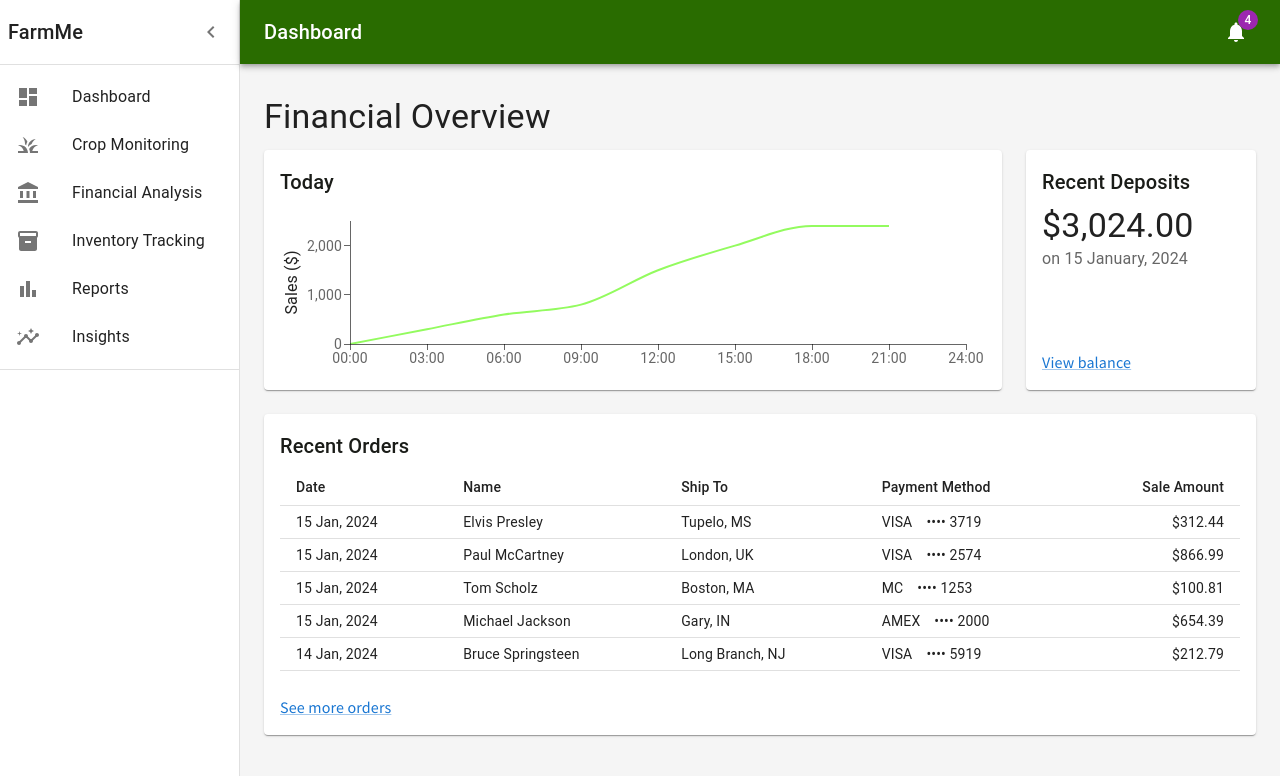
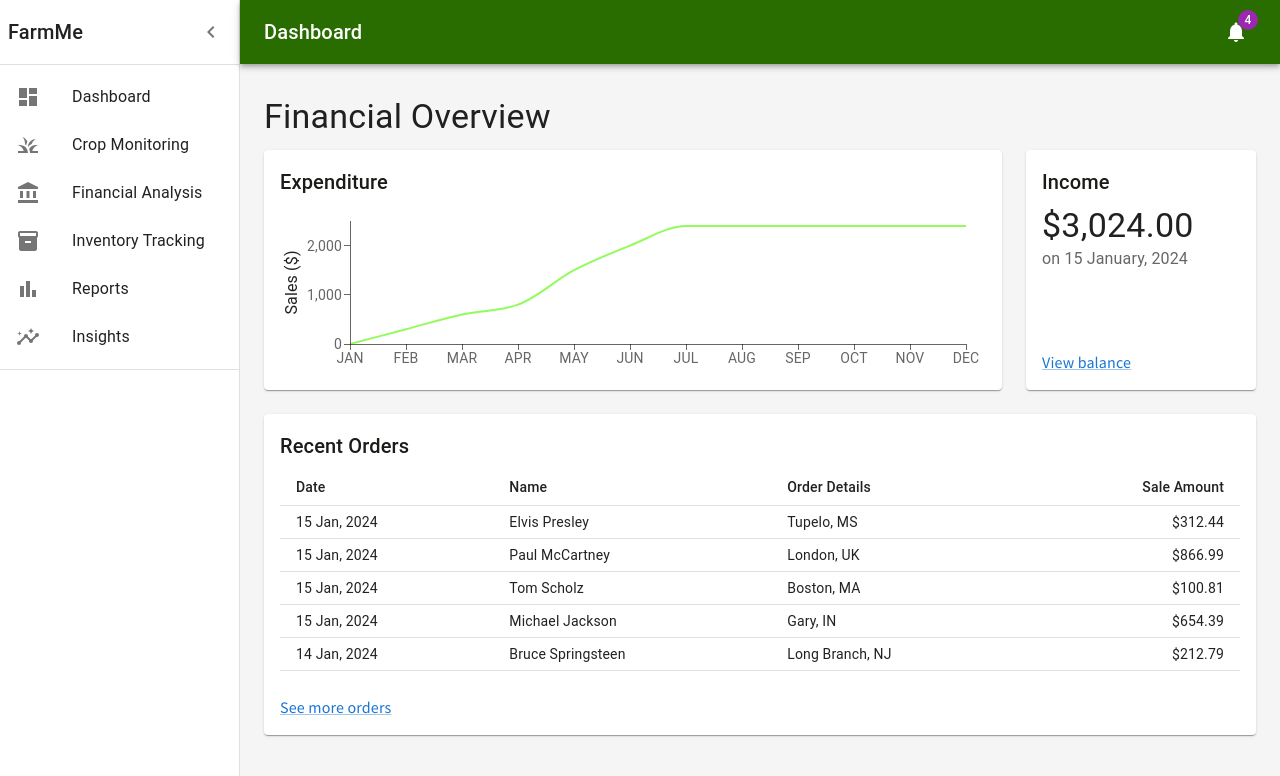
Before and after one commit to Abby422/Farmer, a React (Create React App) app: page / in a window 1280 px wide. Shown: the top 776 px of the page. Built offline with nearby package versions, Linux system fonts and the light colour scheme.

Commit message:
Changed dashboard

```diff
--- a/src/pages/Dashboard/Chart.js
+++ b/src/pages/Dashboard/Chart.js
@@ -10,15 +10,19 @@ function createData(time, amount) {
 }
 
 const data = [
-  createData("00:00", 0),
-  createData("03:00", 300),
-  createData("06:00", 600),
-  createData("09:00", 800),
-  createData("12:00", 1500),
-  createData("15:00", 2000),
-  createData("18:00", 2400),
-  createData("21:00", 2400),
-  createData("24:00"),
+  createData("JAN", 0),
+  createData("FEB", 300),
+  createData("MAR", 600),
+  createData("APR", 800),
+  createData("MAY", 1500),
+  createData("JUN", 2000),
+  createData("JUL", 2400),
+  createData("AUG", 2400),
+  createData("SEP", 2400),
+  createData("OCT", 2400),
+  createData("NOV", 2400),
+  createData("DEC", 2400),
+
 ];
 
 export default function Chart() {
@@ -26,7 +30,7 @@ export default function Chart() {
 
   return (
     <React.Fragment>
-      <Title color="#1a1c18">Today</Title>
+      <Title color="#1a1c18">Expenditure</Title>
       <div style={{ width: "100%", flexGrow: 1, overflow: "hidden" }}>
         <LineChart
           dataset={data}
--- a/src/pages/Dashboard/Deposits.js
+++ b/src/pages/Dashboard/Deposits.js
@@ -10,7 +10,7 @@ function preventDefault(event) {
 export default function Deposits() {
   return (
     <React.Fragment>
-      <Title>Recent Deposits</Title>
+      <Title>Income</Title>
       <Typography component="p" variant="h4">
         $3,024.00
       </Typography>
--- a/src/pages/Dashboard/Orders.js
+++ b/src/pages/Dashboard/Orders.js
@@ -69,8 +69,7 @@ export default function Orders() {
           <TableRow>
             <TableCell>Date</TableCell>
             <TableCell>Name</TableCell>
-            <TableCell>Ship To</TableCell>
-            <TableCell>Payment Method</TableCell>
+            <TableCell>Order Details</TableCell>
             <TableCell align="right">Sale Amount</TableCell>
           </TableRow>
         </TableHead>
@@ -80,7 +79,6 @@ export default function Orders() {
               <TableCell>{row.date}</TableCell>
               <TableCell>{row.name}</TableCell>
               <TableCell>{row.shipTo}</TableCell>
-              <TableCell>{row.paymentMethod}</TableCell>
               <TableCell align="right">{`$${row.amount}`}</TableCell>
             </TableRow>
           ))}
--- a/src/pages/Login/Login.js
+++ b/src/pages/Login/Login.js
@@ -1,13 +1,10 @@
 import * as React from "react";
 import Avatar from "@mui/material/Avatar";
-import { Link as RouterLink} from "react-router-dom";
 import Button from "@mui/material/Button";
 import CssBaseline from "@mui/material/CssBaseline";
 import TextField from "@mui/material/TextField";
 import FormControlLabel from "@mui/material/FormControlLabel";
 import Checkbox from "@mui/material/Checkbox";
-import Link from "@mui/material/Link";
-import Grid from "@mui/material/Grid";
 import Box from "@mui/material/Box";
 import LockOutlinedIcon from "@mui/icons-material/LockOutlined";
 import Typography from "@mui/material/Typography";
@@ -83,18 +80,7 @@ export default function Login() {
             >
               Sign In
             </Button>
-            <Grid container>
-              <Grid item xs>
-                <Link href="#" variant="body2">
-                  Forgot password?
-                </Link>
-              </Grid>
-              <Grid item>
-                <RouterLink to={"/register"} variant="body2">
-                  {"Don't have an account? Sign Up"}
-                </RouterLink>
-              </Grid>
-            </Grid>
+
           </Box>
         </Box>
       </Container>
```
